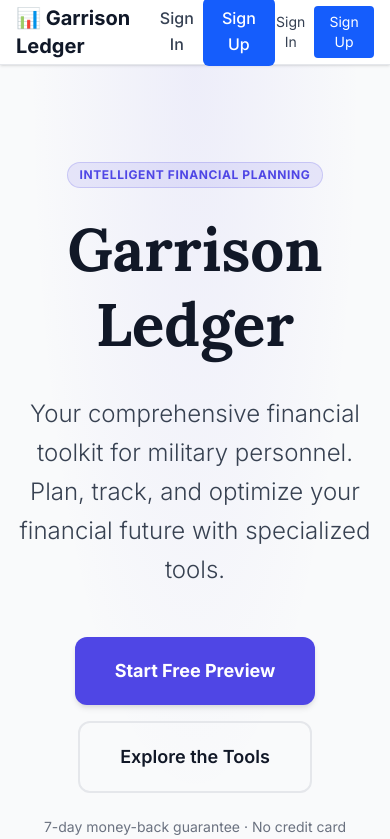
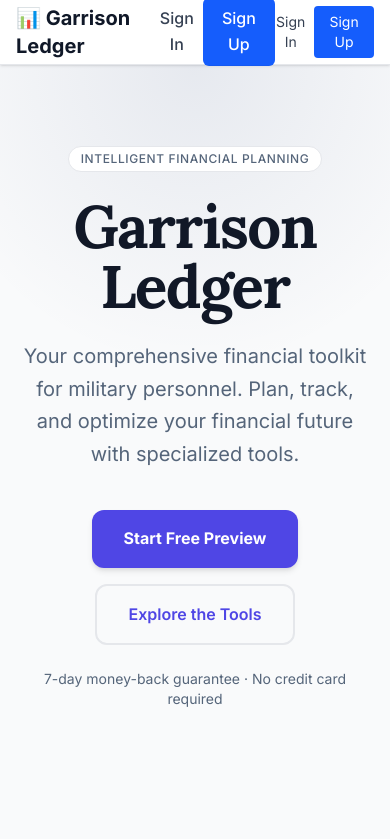
Before and after one commit to slimmugnai-oss/garrison-ledger, a Next.js app: page / in a window 390 px wide. Shown: the top 839 px of the page. Built offline with nearby package versions, Linux system fonts and the light colour scheme; no server answers.

Commit message:
Accessibility: Darken muted text, fix hero contrast with proper tokens, remove opacity hacks

```diff
--- a/app/globals.css
+++ b/app/globals.css
@@ -5,7 +5,7 @@
   --card: #ffffff;
   --text-headings: #111827;
   --text-body: #374151;
-  --text-muted: #6b7280;
+  --text-muted: #55657a;  /* Darkened for AA contrast on light backgrounds */
   --primary-accent: #4f46e5;
   --primary-hover: #4338ca;
   --success: #059669;
--- a/app/page.tsx
+++ b/app/page.tsx
@@ -5,37 +5,44 @@ import Link from 'next/link';
 import AnimatedCard from './components/ui/AnimatedCard';
 import StatCard from './components/ui/StatCard';
 import Badge from './components/ui/Badge';
-import Section from './components/ui/Section';
 
 export default function Home() {
   return (
     <>
       <Header />
 
-      {/* Hero - Subtle Radial Gradient */}
-      <div className="relative bg-[radial-gradient(ellipse_at_top,_rgba(79,70,229,0.07),_transparent_60%)] overflow-hidden">
-        <Section className="pt-24 pb-20">
-          <div className="text-center max-w-4xl mx-auto">
-            <Badge variant="primary">Intelligent Financial Planning</Badge>
+      {/* Hero - Light, High-Contrast */}
+      <section className="relative isolate overflow-hidden">
+        {/* Subtle light radial gradient - contrast-safe */}
+        <div className="pointer-events-none absolute inset-0 -z-10 bg-[radial-gradient(120%_70%_at_50%_0%,rgba(10,36,99,0.08),transparent_60%)]" />
 
-            <h1 className="text-6xl md:text-7xl font-serif font-black text-text-headings mt-6 mb-8 leading-tight">
+        <div className="mx-auto max-w-4xl px-4 sm:px-6 lg:px-8 py-20 md:py-28 text-center">
+          {/* Kicker Badge */}
+          <span className="inline-flex items-center gap-2 rounded-full border border-border bg-card px-3 py-1 text-xs font-medium text-text-muted uppercase tracking-wider">
+            Intelligent Financial Planning
+          </span>
+
+          {/* Main Heading - Lora serif, full contrast */}
+          <h1 className="mt-6 font-serif text-6xl md:text-7xl font-black tracking-tight text-text-headings">
             Garrison Ledger
           </h1>
 
-            <p className="text-2xl md:text-3xl text-text-body mb-12 leading-relaxed font-light">
+          {/* Subtitle - Readable muted tone */}
+          <p className="mx-auto mt-6 max-w-3xl text-xl md:text-2xl leading-relaxed text-text-muted">
             Your comprehensive financial toolkit for military personnel. Plan, track, and optimize your financial future with specialized tools.
           </p>
 
-            <div className="flex flex-col sm:flex-row gap-4 justify-center items-center">
+          {/* CTAs */}
+          <div className="mt-10 flex flex-col sm:flex-row items-center justify-center gap-4">
             <SignedOut>
               <SignUpButton mode="modal">
-                  <button className="bg-primary-accent hover:bg-primary-hover text-white px-10 py-5 rounded-xl font-bold text-lg transition-all shadow-lg hover:shadow-xl hover:-translate-y-0.5">
+                <button className="inline-flex items-center rounded-xl bg-primary-accent px-8 py-4 text-white font-bold shadow-lg transition-all hover:bg-primary-hover hover:-translate-y-[2px] hover:shadow-xl">
                   Start Free Preview
                 </button>
               </SignUpButton>
               <Link
                 href="/dashboard/tools/tsp-modeler"
-                  className="border-2 border-border hover:border-primary-accent text-text-headings hover:text-primary-accent px-10 py-5 rounded-xl font-semibold text-lg transition-all"
+                className="inline-flex items-center rounded-xl border-2 border-border px-8 py-4 text-primary-accent font-semibold transition-all hover:border-primary-accent hover:-translate-y-[2px]"
               >
                 Explore the Tools
               </Link>
@@ -44,26 +51,27 @@ export default function Home() {
             <SignedIn>
               <Link
                 href="/dashboard"
-                  className="bg-primary-accent hover:bg-primary-hover text-white px-10 py-5 rounded-xl font-bold text-lg transition-all shadow-lg hover:shadow-xl hover:-translate-y-0.5"
+                className="inline-flex items-center rounded-xl bg-primary-accent px-8 py-4 text-white font-bold shadow-lg transition-all hover:bg-primary-hover hover:-translate-y-[2px] hover:shadow-xl"
               >
                 Go to Dashboard
               </Link>
               <Link
                 href="/dashboard/assessment"
-                  className="border-2 border-border hover:border-primary-accent text-text-headings hover:text-primary-accent px-10 py-5 rounded-xl font-semibold text-lg transition-all"
+                className="inline-flex items-center rounded-xl border-2 border-border px-8 py-4 text-primary-accent font-semibold transition-all hover:border-primary-accent hover:-translate-y-[2px]"
               >
                 Take Assessment
               </Link>
             </SignedIn>
           </div>
 
-            <p className="text-sm text-text-muted mt-6">7-day money-back guarantee · No credit card required</p>
+          <p className="mt-6 text-sm text-text-muted">
+            7-day money-back guarantee · No credit card required
+          </p>
         </div>
-        </Section>
-      </div>
+      </section>
 
       {/* Value Highlights */}
-      <Section className="bg-background">
+      <section className="mx-auto max-w-7xl px-4 sm:px-6 lg:px-8 py-16">
         <div className="grid grid-cols-1 md:grid-cols-4 gap-6">
           <AnimatedCard delay={0}>
             <StatCard
@@ -94,10 +102,11 @@ export default function Home() {
             />
           </AnimatedCard>
         </div>
-      </Section>
+      </section>
 
       {/* How It Works */}
-      <Section className="bg-card border-t border-border">
+      <section className="bg-card border-y border-border py-20">
+        <div className="mx-auto max-w-7xl px-4 sm:px-6 lg:px-8">
           <div className="text-center mb-16">
             <h2 className="text-4xl md:text-5xl font-serif font-black text-text-headings mb-4">
               How It Works
@@ -138,10 +147,12 @@ export default function Home() {
               </div>
             </AnimatedCard>
           </div>
-      </Section>
+        </div>
+      </section>
 
       {/* Tools Preview */}
-      <Section className="bg-background">
+      <section className="bg-background py-20">
+        <div className="mx-auto max-w-7xl px-4 sm:px-6 lg:px-8">
           <div className="text-center mb-16">
             <Badge variant="primary">Wealth-Builder Tools</Badge>
             <h2 className="text-4xl md:text-5xl font-serif font-black text-text-headings mt-4 mb-4">
@@ -154,7 +165,7 @@ export default function Home() {
 
           <div className="grid grid-cols-1 md:grid-cols-3 gap-8">
             <AnimatedCard delay={0}>
-            <div className="bg-card rounded-xl p-8 border border-border shadow-sm hover:shadow-lg transition-all group">
+              <div className="bg-card rounded-xl p-8 border border-border shadow-sm hover:shadow-lg transition-all hover:-translate-y-1 group">
                 <div className="text-5xl mb-4">📈</div>
                 <h3 className="text-2xl font-bold text-text-headings mb-4">TSP Modeler</h3>
                 <ul className="space-y-2 text-text-body mb-6 text-sm">
@@ -172,7 +183,7 @@ export default function Home() {
             </AnimatedCard>
 
             <AnimatedCard delay={100}>
-            <div className="bg-card rounded-xl p-8 border border-border shadow-sm hover:shadow-lg transition-all group">
+              <div className="bg-card rounded-xl p-8 border border-border shadow-sm hover:shadow-lg transition-all hover:-translate-y-1 group">
                 <div className="text-5xl mb-4">💵</div>
                 <h3 className="text-2xl font-bold text-text-headings mb-4">SDP Strategist</h3>
                 <ul className="space-y-2 text-text-body mb-6 text-sm">
@@ -190,7 +201,7 @@ export default function Home() {
             </AnimatedCard>
 
             <AnimatedCard delay={200}>
-            <div className="bg-card rounded-xl p-8 border border-border shadow-sm hover:shadow-lg transition-all group">
+              <div className="bg-card rounded-xl p-8 border border-border shadow-sm hover:shadow-lg transition-all hover:-translate-y-1 group">
                 <div className="text-5xl mb-4">🏡</div>
                 <h3 className="text-2xl font-bold text-text-headings mb-4">House Hacking</h3>
                 <ul className="space-y-2 text-text-body mb-6 text-sm">
@@ -207,10 +218,12 @@ export default function Home() {
               </div>
             </AnimatedCard>
           </div>
-      </Section>
+        </div>
+      </section>
 
       {/* Assessment Teaser */}
-      <Section className="bg-card border-y border-border">
+      <section className="bg-card border-t border-border py-20">
+        <div className="mx-auto max-w-7xl px-4 sm:px-6 lg:px-8">
           <div className="grid grid-cols-1 lg:grid-cols-2 gap-12 items-center">
             <AnimatedCard delay={0}>
               <div>
@@ -223,7 +236,7 @@ export default function Home() {
                 </p>
                 <Link
                   href="/dashboard/assessment"
-                className="inline-flex items-center bg-primary-accent hover:bg-primary-hover text-white px-8 py-4 rounded-xl font-bold transition-all shadow-lg hover:shadow-xl hover:-translate-y-0.5"
+                  className="inline-flex items-center bg-primary-accent hover:bg-primary-hover text-white px-8 py-4 rounded-xl font-bold transition-all shadow-lg hover:shadow-xl hover:-translate-y-[2px]"
                 >
                   Start Assessment →
                 </Link>
@@ -253,10 +266,12 @@ export default function Home() {
               </div>
             </AnimatedCard>
           </div>
-      </Section>
+        </div>
+      </section>
 
       {/* Final CTA */}
-      <Section className="bg-background">
+      <section className="bg-background py-20">
+        <div className="mx-auto max-w-7xl px-4 sm:px-6 lg:px-8">
           <AnimatedCard delay={0}>
             <div className="bg-gradient-to-br from-slate-900 to-slate-800 rounded-3xl p-12 md:p-16 text-center text-white shadow-2xl">
               <h2 className="text-4xl md:text-5xl font-serif font-black mb-6">
@@ -284,7 +299,8 @@ export default function Home() {
               </SignedIn>
             </div>
           </AnimatedCard>
-      </Section>
+        </div>
+      </section>
 
       <Footer />
     </>
```
Lines whose indentation alone changed are shown as unchanged.
